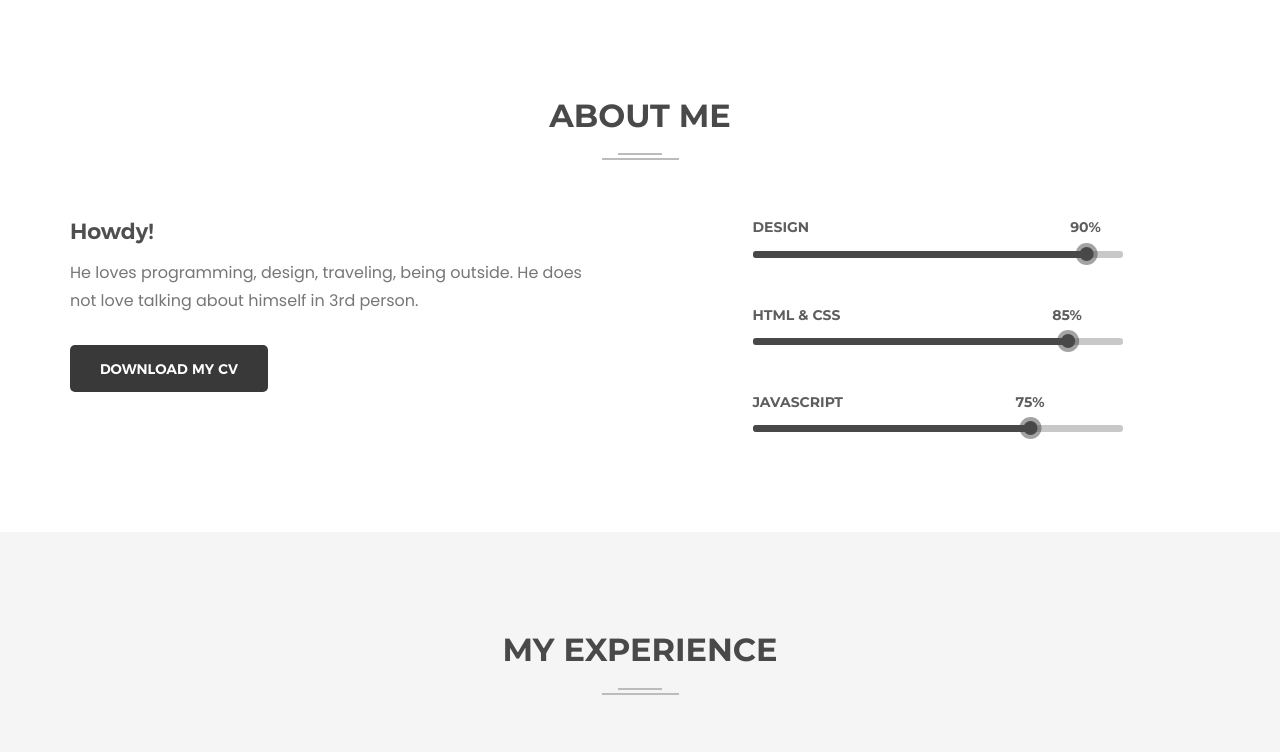
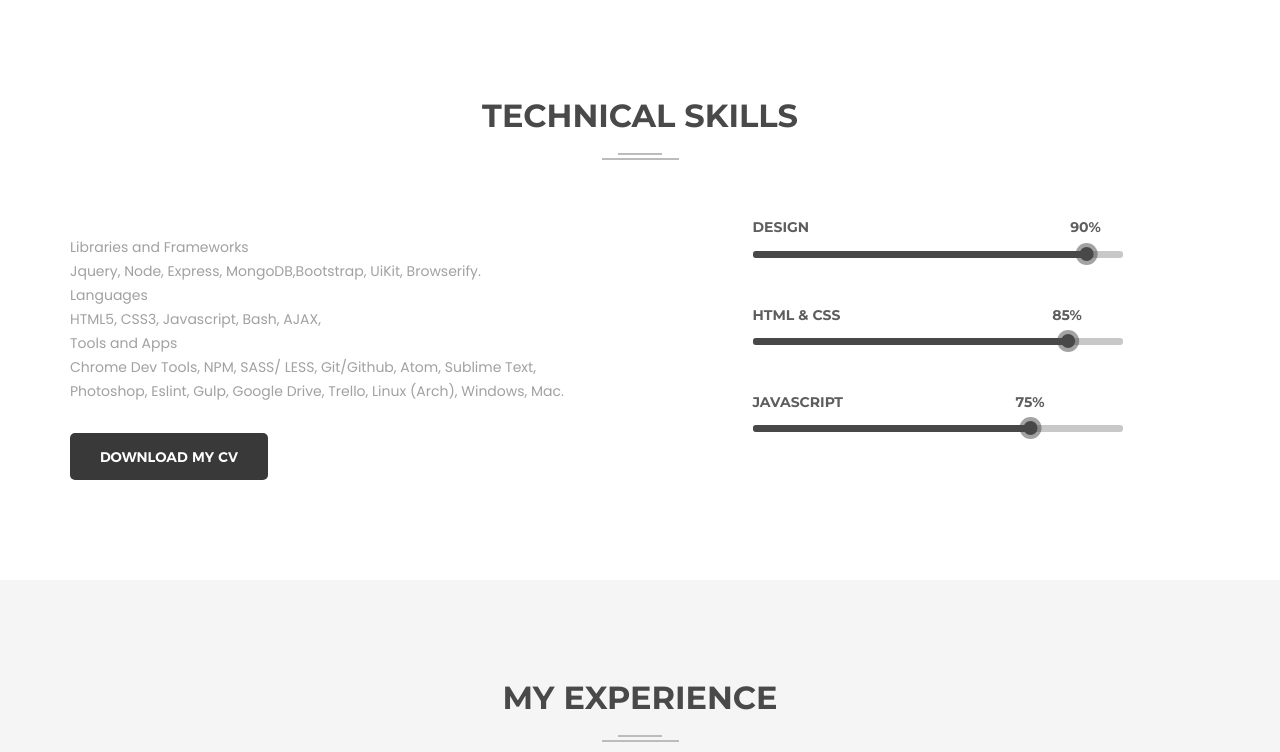
Before and after one commit to holtgal/Portfolio, a plain HTML site: page index.html in a window 1280 px wide. Shown: the part 698-1450 px from the top of the page. Drawn offline with Linux system fonts and the light colour scheme.

Commit message:
added gh, linkedn

```diff
--- a/index.html
+++ b/index.html
@@ -135,7 +135,7 @@
 			<div class="row">
 				<div class="col-xs-12">
 					<div class="section-title text-center mb-60">
-						<h2 class="mb-20">About Me</h2>
+						<h2 class="mb-20">Technical Skills</h2>
 						<div class="horizontal-line">
 							<div class="top"></div>
 							<div class="bottom"></div>
@@ -146,10 +146,21 @@
 			<div class="row">
 				<div class="col-xs-12 col-sm-6">
 					<div class="left mr-40">
-						<h3 class="font-22 capitalize">Howdy!</h3>
+						<h3 class="font-22 capitalize"></h3>
 						<p class="font-16 line-height-28">
-							He loves programming, design, traveling, being outside. He does not love talking about
-							himself in 3rd person.
+							<div>Libraries and Frameworks </div>
+							Jquery, Node, Express, MongoDB,Bootstrap, UiKit, Browserify.
+
+							<div>Languages</div>
+							HTML5, CSS3, Javascript, Bash, AJAX,
+
+							<div> Tools and Apps  </div>
+							Chrome Dev Tools, NPM, SASS/ LESS, Git/Github, Atom, Sublime Text, Photoshop, Eslint, Gulp,
+							Google Drive, Trello, Linux (Arch), Windows, Mac.
+
+
+
+
 						</p>
 						<div class="about-button mt-30">
 							<a class="btn" href="#">Download my cv</a>
@@ -241,7 +252,8 @@
 						</div>
 						<div class="single-experi">
 							<div class="left-text floatleft">
-								<h4 class="montserrat weight-medium mb-5 capitalize">HTML, CSS, JavaScript, Boostrap, MySQL, React, Node</h4>
+								<h4 class="montserrat weight-medium mb-5 capitalize">HTML, CSS, JavaScript, Boostrap,
+									MySQL, React, Node</h4>
 								<p class="montserrat weight-medium">2019-Present</p>
 							</div>
 							<div class="right-text">
@@ -265,7 +277,10 @@
 							<div class="right-text">
 								<i class="zmdi zmdi-check-circle"></i>
 								<h3 class="capitalize font-20">Photographer Assistant</h3>
-								<p>Responsible for setting up lighting screens and maintaining light readings in outdoor shoots. Maintained all equipment and responsible for transporting equipment to mobile locations and setup. Assisted in arranging large groups for portraits and answering questions from customers.
+								<p>Responsible for setting up lighting screens and maintaining light readings in outdoor
+									shoots. Maintained all equipment and responsible for transporting equipment to
+									mobile locations and setup. Assisted in arranging large groups for portraits and
+									answering questions from customers.
 								</p>
 							</div>
 						</div>
@@ -379,7 +394,8 @@
 										</a>
 									</div>
 									<div class="project-title text-left">
-										<h4 class="font-20 montserrat weight-regular capitalize no-margin">GIFTASTIC</h4>
+										<h4 class="font-20 montserrat weight-regular capitalize no-margin">GIFTASTIC
+										</h4>
 										<p class="montserratlight">HTML, CSS, JavaScript, AJAX</p>
 									</div>
 								</div>
@@ -559,10 +575,10 @@
 					</div>
 					<div class="right social-link floatright">
 						<ul class="clearfix">
-							<li><a href="http://www.facebook.com" target="_blank">Facebook</a></li>
-							<li><a href="http://www.twitter.com" target="_blank">Twitter</a></li>
-							<li><a href="http://www.linkedin.com" target="_blank">Linkden</a></li>
-							<li><a href="mailto:regaltheme@gmail.com" target="_blank">Email</a></li>
+							<li><a href="https://github.com/holtgal" target="_blank">GitHub</a></li>
+							<li><a href="https://www.linkedin.com/in/holt-galbraith-173b56113/"
+									target="_blank">Linkedin</a></li>
+							<li><a href="mailto:holtgal@me.com" target="_blank">Email</a></li>
 						</ul>
 					</div>
 				</div>
```
